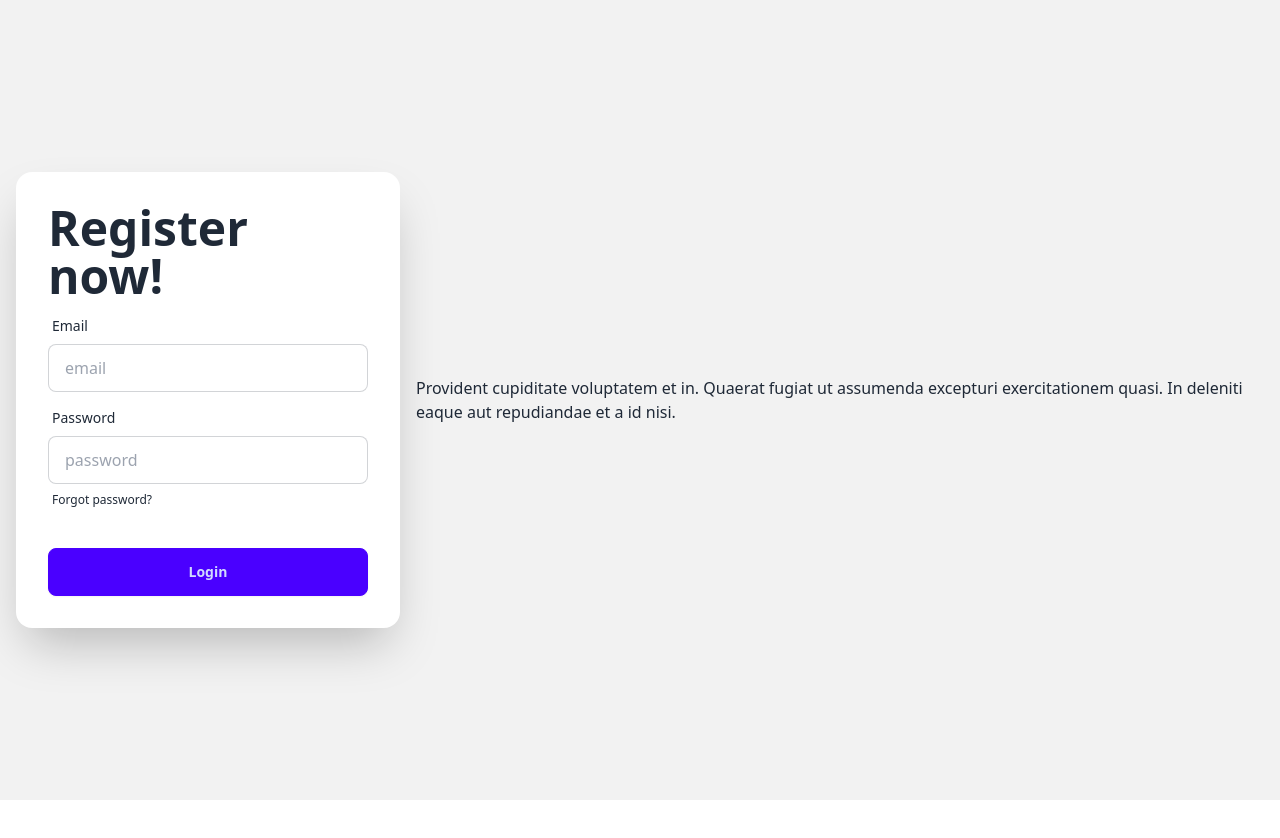
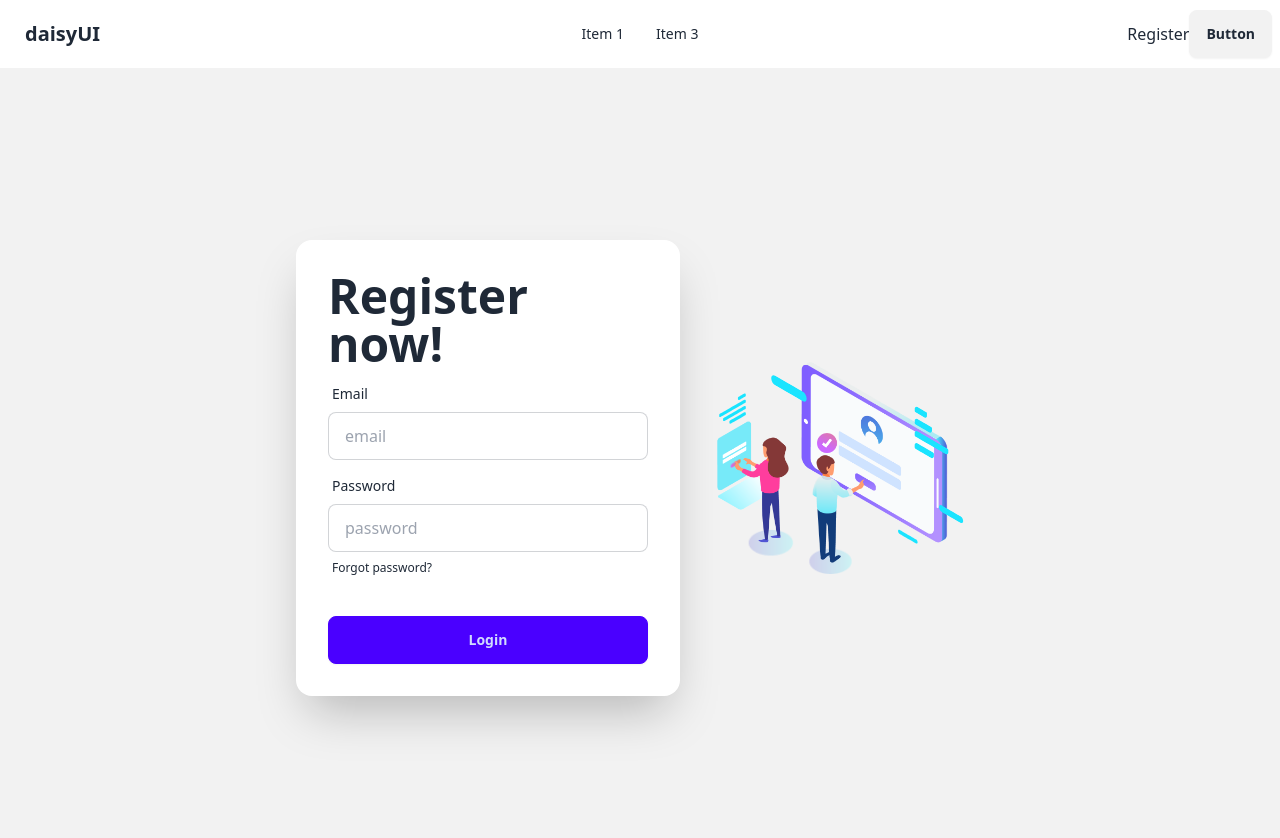
Before and after one commit to mahmudul35/job-portal-client, a React (Vite) app: page /register in a window 1280 px wide. Shown: the top 838 px of the page. Before the commit the page ends 800 px from the top, so only its background shows below. Built offline with nearby package versions, Linux system fonts and the light colour scheme.

Commit message:
Lottie react and firebase project setup

```diff
--- a/package.json
+++ b/package.json
@@ -10,7 +10,9 @@
     "preview": "vite preview"
   },
   "dependencies": {
+    "firebase": "^11.1.0",
     "localforage": "^1.10.0",
+    "lottie-react": "^2.4.0",
     "match-sorter": "^8.0.0",
     "react": "^18.3.1",
     "react-dom": "^18.3.1",
--- a/src/layout/MainLayout.jsx
+++ b/src/layout/MainLayout.jsx
@@ -1,8 +1,10 @@
 import React from "react";
 import { Outlet } from "react-router-dom";
+import Navbar from "../pages/shared/Navbar";
 const MainLayout = () => {
   return (
     <div className="max-w-7xl mx-auto">
+      <Navbar />
       <Outlet />
     </div>
   );
--- a/src/pages/Home/Home.jsx
+++ b/src/pages/Home/Home.jsx
@@ -1,10 +1,8 @@
 import React from "react";
-import Navbar from "../shared/Navbar";
 
 const Home = () => {
   return (
     <div>
-      <Navbar />
       <h1>Home page</h1>
     </div>
   );
--- a/src/pages/Register/Register.jsx
+++ b/src/pages/Register/Register.jsx
@@ -1,18 +1,30 @@
+import Lottie from "lottie-react";
 import React from "react";
+import reactLottie from "../../assets/lottie/register.json";
+const Register = () => {
+  const handleFormSubmit = (e) => {
+    e.preventDefault();
+    const form = e.target;
+    const email = form.email.value;
+    const password = form.password.value;
 
-const Register = () => {
+    const passwordRegex =
+      /^(?=.*[a-z])(?=.*[A-Z])(?=.*[!@#$%^&*(),.?":{}|<>])[A-Za-z\d!@#$%^&*(),.?":{}|<>]{6,}$/;
+    if (passwordRegex.test(password)) {
+      console.log(email, password);
+      alert("Password is valid");
+    } else {
+      alert("Password is invalid");
+    }
+  };
   return (
     <div className="hero bg-base-200 min-h-screen">
       <div className="hero-content flex-col lg:flex-row-reverse">
-        <div className="text-center lg:text-left">
-          <p className="py-6">
-            Provident cupiditate voluptatem et in. Quaerat fugiat ut assumenda
-            excepturi exercitationem quasi. In deleniti eaque aut repudiandae et
-            a id nisi.
-          </p>
+        <div className="text-center lg:text-left w-72">
+          <Lottie animationData={reactLottie} loop={true} />
         </div>
         <div className="card bg-base-100 w-full max-w-sm shrink-0 shadow-2xl">
-          <form className="card-body">
+          <form className="card-body" onSubmit={handleFormSubmit}>
             <h1 className="text-5xl font-bold">Register now!</h1>
             <div className="form-control">
               <label className="label">
@@ -21,6 +33,7 @@ const Register = () => {
               <input
                 type="email"
                 placeholder="email"
+                name="email"
                 className="input input-bordered"
                 required
               />
@@ -32,6 +45,7 @@ const Register = () => {
               <input
                 type="password"
                 placeholder="password"
+                name="password"
                 className="input input-bordered"
                 required
               />
--- a/src/router/router.jsx
+++ b/src/router/router.jsx
@@ -1,5 +1,6 @@
 import { createBrowserRouter } from "react-router-dom";
 import MainLayout from "../layout/MainLayout";
+import Home from "../pages/Home/Home";
 import Register from "../pages/Register/Register";
 
 const router = createBrowserRouter([
@@ -9,6 +10,10 @@ const router = createBrowserRouter([
     errorElement: <div>404 Not Found</div>,
     children: [
       {
+        path: "/",
+        element: <Home />,
+      },
+      {
         path: "register",
         element: <Register />,
       },
```
Also changed, not shown: src/firebase/firebase.init.js (added), 1 other file (tests, documents, lock files or other folders).
